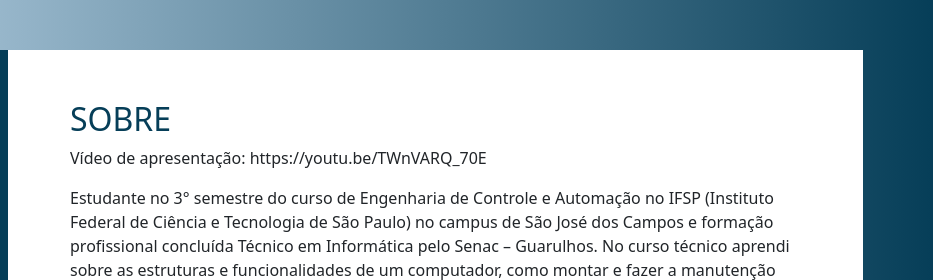
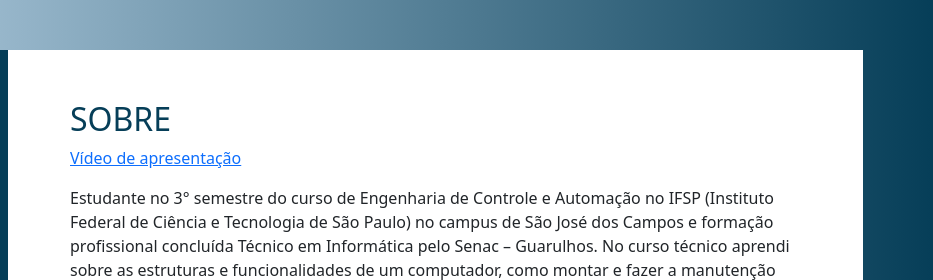
Before and after one commit to IconicGus/MyResume, a plain HTML site: page index.html in a window 1280 px wide. Shown: the top 280 px of the page, 347-1280 px from the left. Drawn offline with nearby package versions, Linux system fonts and the light colour scheme.

Commit message:
video change

```diff
--- a/index.html
+++ b/index.html
@@ -137,7 +137,7 @@
 
 					<div class="text-sobre">
 
-						<p>Vídeo de apresentação: https://youtu.be/TWnVARQ_70E</p>
+						<p><a href="https://youtu.be/TWnVARQ_70E">Vídeo de apresentação</a></p>
 
 						<p>Estudante no 3° semestre do curso de Engenharia de Controle e Automação no IFSP
 							(Instituto Federal de Ciência e Tecnologia de São Paulo) no campus de São José dos Campos e
```
